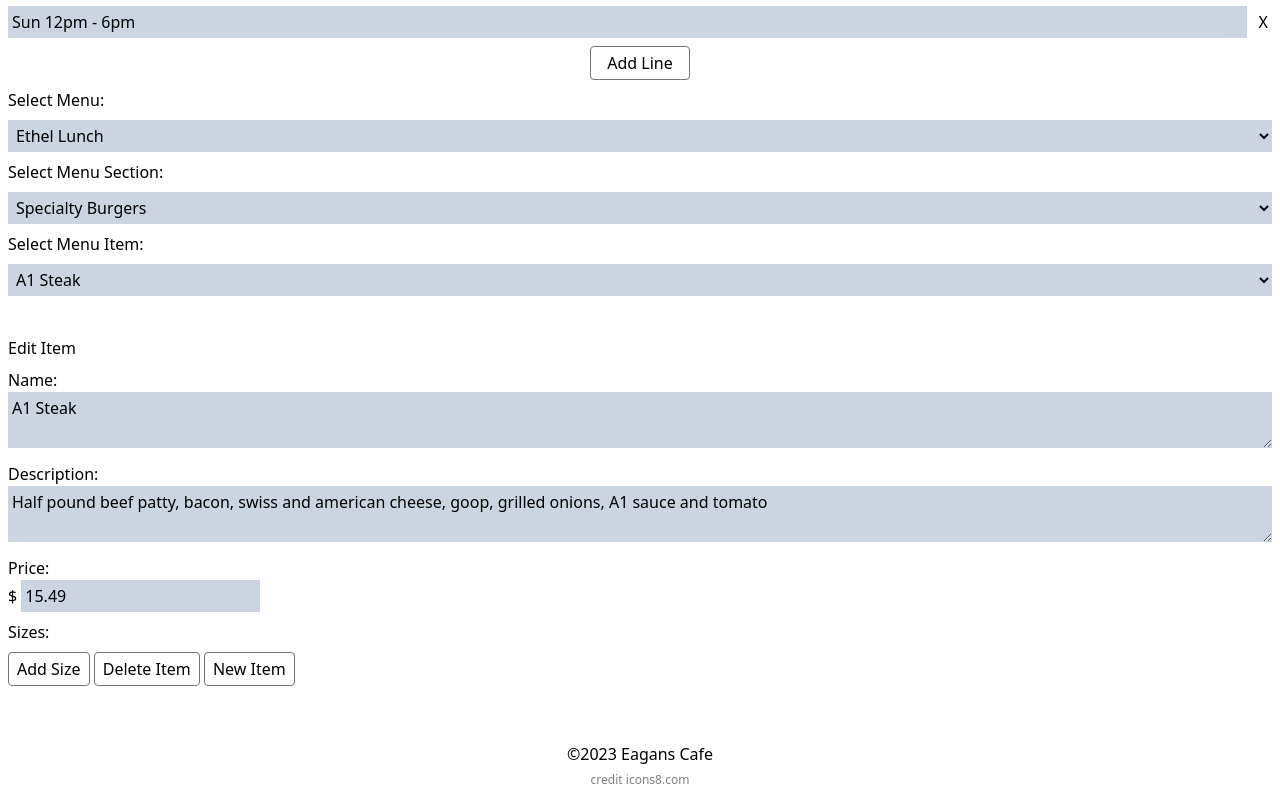
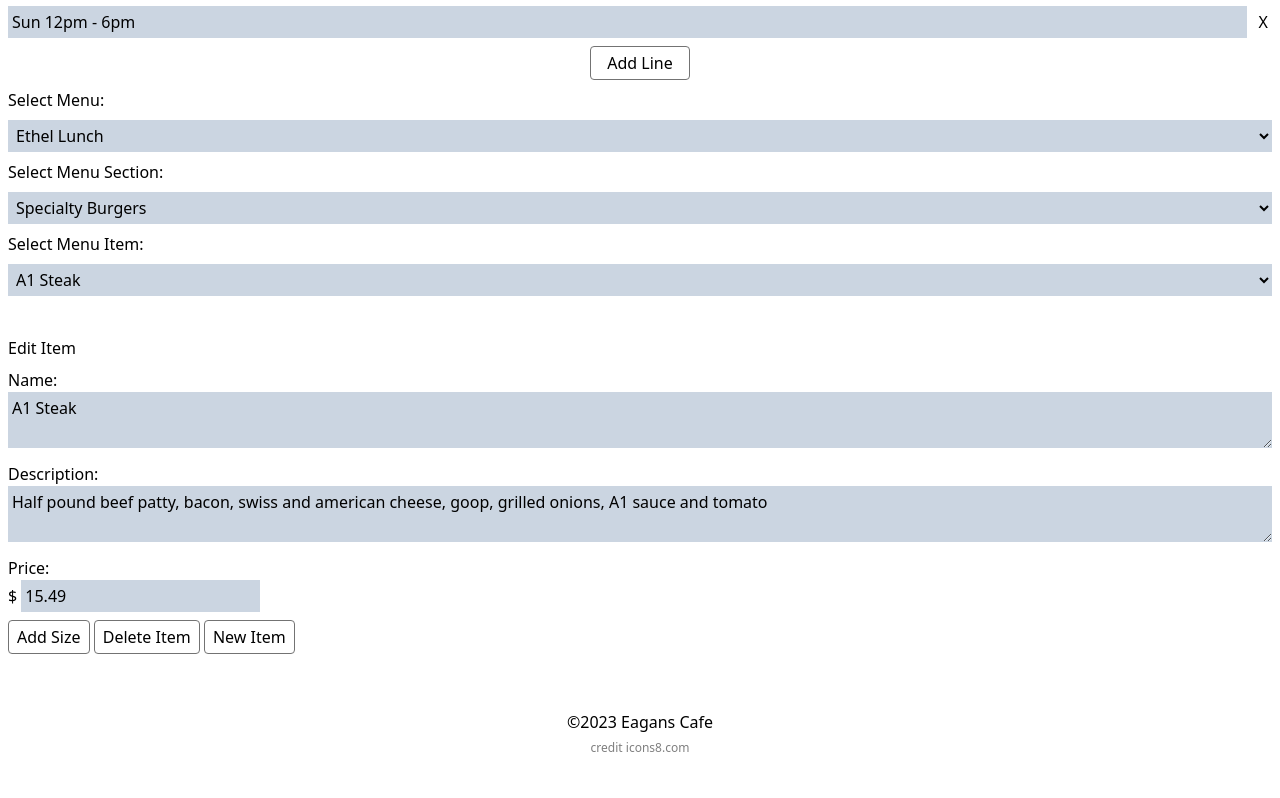
Before and after one commit to spudunk/eaganscafe, a SvelteKit app: page /admin in a window 1280 px wide. Shown: the part 478-1276 px from the top of the page. After the commit the page ends 1244 px from the top, so only its background shows below. Built offline with nearby package versions, Linux system fonts and the light colour scheme.

Commit message:
hide sizes label when no sizes present

```diff
--- a/src/routes/admin/+page.svelte
+++ b/src/routes/admin/+page.svelte
@@ -173,8 +173,8 @@
           bind:value={itemSelect.price}
         />
       </label>
+      {#if itemSelect.sizes}
       <p>Sizes:</p>
-      {#if itemSelect.sizes}
         {#each itemSelect.sizes as size, i}
           <div class="flex gap-2">
             <input
```
